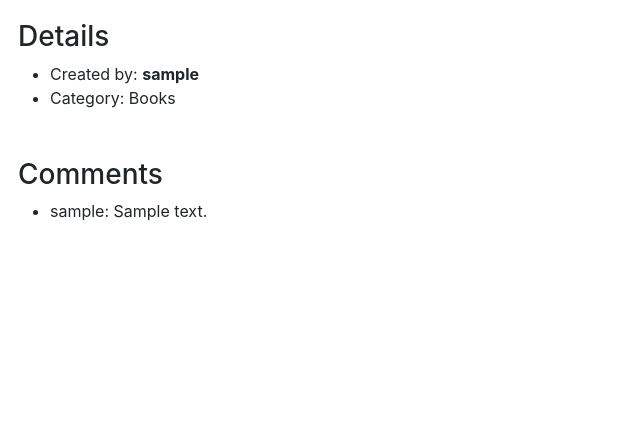
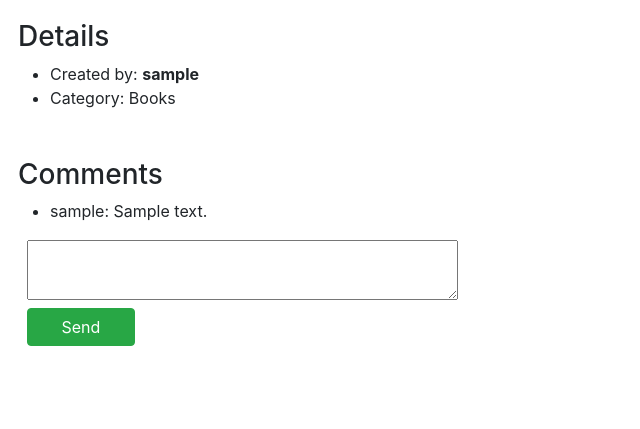
Before and after one commit to adriasala12/HarvardX-CS50W-commerce, a Django app: page /1 in a window 1280 px wide. Shown: the part 721-1150 px from the top of the page, without its empty margins (0-640 px from the left). Before the commit the page ends 942 px from the top, so only its background shows below. Run offline with Django 3.2, Linux system fonts and the light colour scheme; tables that the repository leaves empty hold one stand-in row (values such as "Sample post"); grey boxes marked "Sample" are stand-in pictures; some libraries are stand-ins or nearby versions.

Commit message:
Commenting working form

```diff
--- a/auctions/templates/auctions/listing.html
+++ b/auctions/templates/auctions/listing.html
@@ -64,6 +64,30 @@
         {% endfor %}
     </ul>
 
+    <style media="screen">
+        #id_text {
+            height: 60px;
+        }
+    </style>
 
+    <form class="form" action="{% url 'add_comment' listing.id %}" method="post">
+        {% csrf_token %}
+        <table class="ml-3">
+            <!-- <tr>
+                <td>{{ form.text.label_tag }}</td>
+            </tr> -->
+            <tr>
+                <td>{{ form.text }}</td>
+            </tr>
+            <tr>
+                <td>
+                    <input class="btn btn-success" style="width:25%;display:block" type="submit" value="Send">
+                </td>
+            </tr>
+        </table>
+
+    </form>
+
+    <br><br><br>
 
 {% endblock %}
--- a/auctions/urls.py
+++ b/auctions/urls.py
@@ -13,5 +13,6 @@ urlpatterns = [
     path("<int:listing_id>/add_watchlist", views.add_watchlist, name="add_watchlist"),
     path("add_listing", views.add_listing, name="add_listing"),
     path("categories", views.categories, name="categories"),
-    path("categories/<int:category_id>", views.category, name="category")
+    path("categories/<int:category_id>", views.category, name="category"),
+    path("add_comment/<int:listing_id>", views.add_comment, name="add_comment")
 ]
--- a/auctions/views.py
+++ b/auctions/views.py
@@ -34,14 +34,30 @@ def listing(request, listing_id):
     except:
         winner = None
 
+    comment_form = modelform_factory(Comment, fields=['text'])
+
     context = {
         "listing": listing,
         "category": listing.category,
         "winner": winner,
         "is_in_watchlist": is_in_watchlist,
+        "form": comment_form
     }
 
     return render(request, "auctions/listing.html", context)
+
+@login_required(login_url='login')
+def add_comment(request, listing_id):
+
+    if request.method == 'POST':
+
+        Comment.objects.create(
+            text = request.POST['text'],
+            listing = Listing.objects.get(pk=listing_id),
+            author = request.user
+        )
+
+    return HttpResponseRedirect(reverse("listing", args=(listing_id,)))
 
 
 def categories(request):
```
